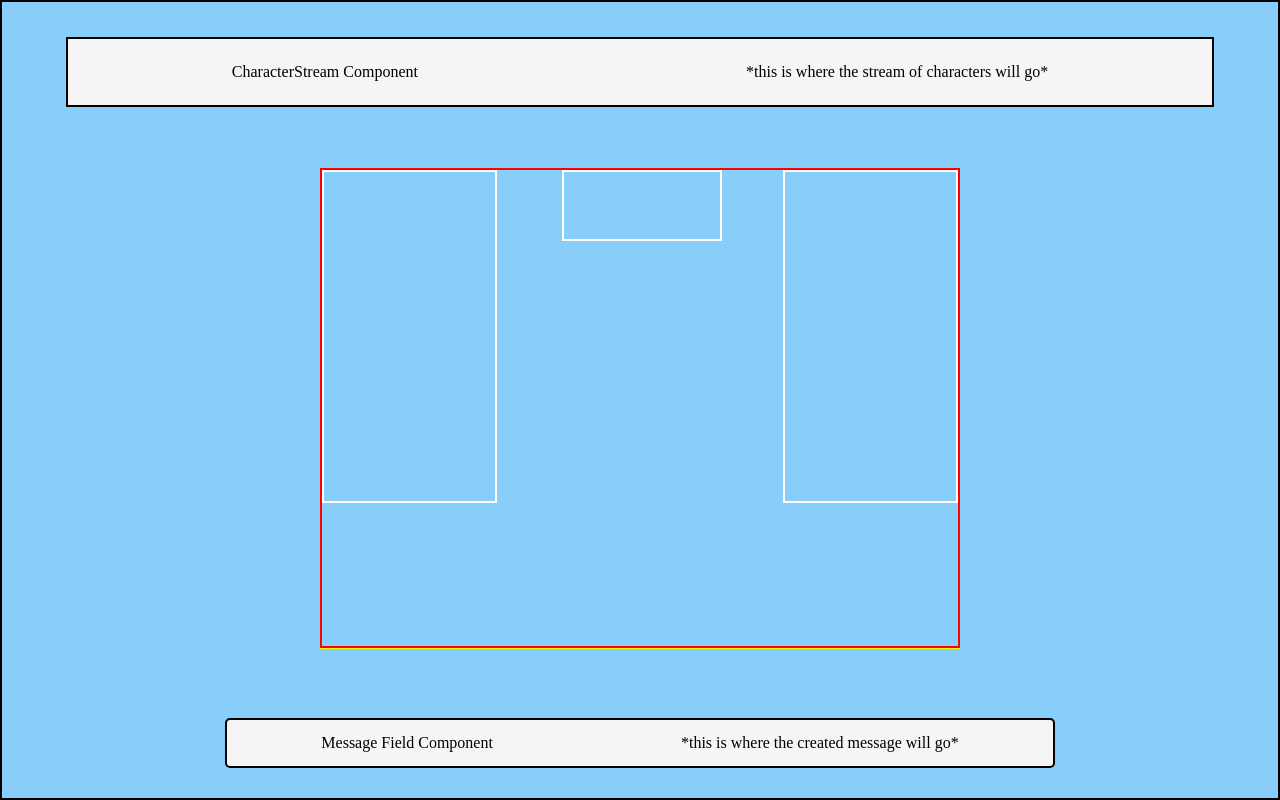
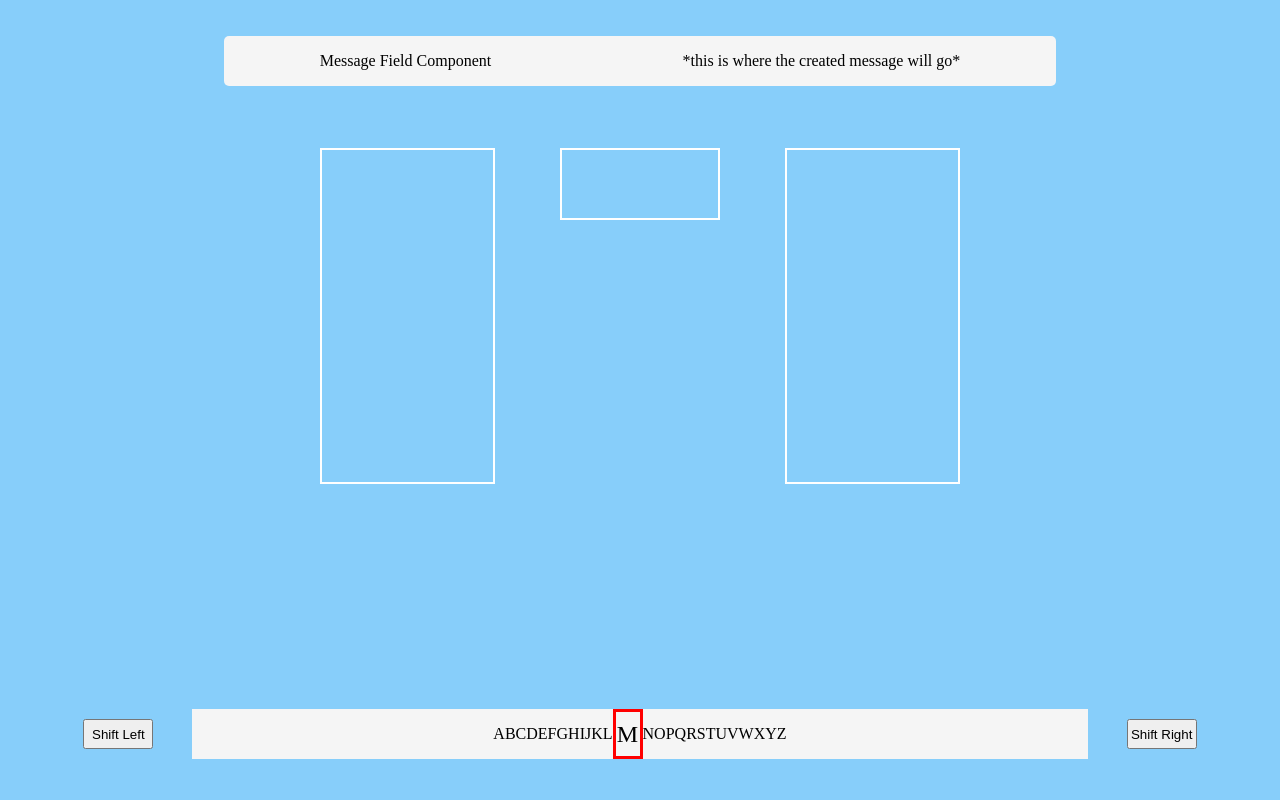
Before and after one commit to jffhtchr/Thought_Bubbles, a React app: page / in a window 1280 px wide. Built offline with nearby package versions, Linux system fonts and the light colour scheme; no server answers; animation ran at ten frames a second.

Commit message:
added scroll feature

```diff
--- a/client/CharacterStream.js
+++ b/client/CharacterStream.js
@@ -2,14 +2,73 @@ import React, { Component } from 'react';
 import ReactDOM from 'react-dom';
 
 export default class CharacterStream extends Component {
+    constructor(props){
+        super(props)
+        this.state = {
+            letters: ["A","B","C","D","E", "F", "G", "H", "I", "J", "K", "L", "M", "N", "O", "P", "Q", "R", "S", "T", "U", "V", "W", "X", "Y", "Z"],
+            selectedCharacter: "M"
+        }
+        this.shiftLeft = this.shiftLeft.bind(this);
+        this.shiftRight = this.shiftRight.bind(this)
+    }
+
+    shiftRight(){
+        console.log('shifted Right!')
+        var arr = this.state.letters;
+        arr.slice(0, 3).join(",");
+        arr.push(arr.shift());
+        var selectedCharacter = arr[Math.floor((arr.length-1)/2)];
+        this.setState({letters: arr, selectedCharacter: selectedCharacter})
+        this.forceUpdate()
+    }
+
+    shiftLeft(){
+        console.log('shifted Left!')
+        var arr = this.state.letters;
+        arr.unshift(arr.pop());
+        var selectedCharacter = arr[Math.floor((arr.length-1)/2)];
+        this.setState({letters: arr, selectedCharacter: selectedCharacter})
+        this.forceUpdate()
+    }
+
+
+
+
     render() {
 
     return (
 
     <div id="character-stream-container">
-        <p>CharacterStream Component</p>
-        <p> *this is where the stream of characters will go*</p>
+
+        <button id="left-button" onClick={this.shiftLeft}>Shift Left</button>
+
+        <div id="characters">
+            <div id="left-characters">
+                {this.state.letters.filter((letter, i)=>{
+                    if(i<((this.state.letters.length/2)-1)){
+                        return(
+                            <p>{letter}</p>
+                        )
+                    }
+                })}
+            </div>
+
+            <div id="selected-character">{this.state.selectedCharacter}</div>
+
+            <div id="right-characters">
+                {this.state.letters.filter((letter, i)=>{
+                    if(i>((this.state.letters.length/2)-1)){
+                        return(
+                            <p>{letter}</p>
+                        )
+                    }
+                })}
+            </div>
+        </div>
+
+        <button id="right-button" onClick={this.shiftRight}>Shift Right</button>
     </div>
+
 
     );
     }
--- a/client/Main.js
+++ b/client/Main.js
@@ -11,9 +11,9 @@ export default class Main extends Component {
 
     <div id="main-container">
 
+        <MessageField />
+        <Video />
         <CharacterStream />
-        <Video />
-        <MessageField />
 
     </div>
 
--- a/client/Video.js
+++ b/client/Video.js
@@ -9,20 +9,15 @@ export default class Video extends Component {
     componentDidMount(){
         var lastImageData;
         var canvasSource = document.getElementById("canvas-source")
-        // console.log(canvasSource,"^^^^^^^")
         var canvasBlended = document.getElementById("canvas-blended")
-        // console.log(canvasBlended, "&&&&&&&")
         var contextSource = canvasSource.getContext('2d');
-        // console.log("contextSource", contextSource)
         var contextBlended = canvasBlended.getContext('2d');
-        // console.log("contextBlended", contextBlended)
 
         var video = document.getElementById("video")
         var content = document.getElementById("video-container");
         var canvases = document.getElementsByClassName("canvas")
 
         // mirror video
-
 	    contextSource.translate(canvasSource.width, 0);
 	    contextSource.scale(-1, 1);
 
@@ -179,25 +174,34 @@ export default class Video extends Component {
                 average = Math.round(average / (blendedData.data.length * 0.25));
                 if (average > 10) {
                     data = {confidence: average, spot: spotzzz[r]};
-                    if(data.spot.el.id === "right-box"){
+                    var id = data.spot.el.id
+                    if(id === "right-box"){
                         console.log("RIGHT BOX")
+                        // setRandomColor(id)
                     }
-                    if(data.spot.el.id === "left-box"){
+                    if(id === "left-box"){
                         console.log("LEFT BOX")
+                        // setRandomColor(id)
                     }
-                    if(data.spot.el.id === "top-box"){
+                    if(id === "top-box"){
                         console.log("TOP BOX")
+                        // setRandomColor(id)
                     }
                 }
             }
         }
 
-        function makeRed(id){
-            document.getElementById(`${id}`).style.backgroundColor = 'red';
+        function getRandomColor() {
+            var letters = '0123456789ABCDEF';
+            var color = '#';
+            for (var i = 0; i < 6; i++) {
+              color += letters[Math.floor(Math.random() * 16)];
+            }
+            return color;
         }
 
-        function makeNormal(id){
-            document.getElementById(`${id}`).style.backgroundColor = 'none';
+        function setRandomColor(id) {
+            document.getElementById(`${id}`).style.backgroundColor = getRandomColor();
         }
     }
 
--- /dev/null
+++ b/client/redux/characterStreamReducer.js
@@ -0,0 +1,3 @@
+function characterStreamReducer (state = {}, action) {
+    return state;
+  }
--- /dev/null
+++ b/client/redux/index.js
@@ -0,0 +1,5 @@
+import { combineReducers } from 'redux';
+import characterStream from './characterStreamReducer';
+
+
+export default combineReducers({ characterStream });
--- a/package.json
+++ b/package.json
@@ -14,7 +14,11 @@
     "pg-hstore": "^2.3.2",
     "react": "^16.2.0",
     "react-dom": "^16.2.0",
+    "react-redux": "^5.0.6",
     "react-router-dom": "^4.2.2",
+    "redux": "^3.7.2",
+    "redux-logger": "^3.0.6",
+    "redux-thunk": "^2.2.0",
     "sequelize": "^4.31.2"
   },
   "devDependencies": {
--- a/public/style.css
+++ b/public/style.css
@@ -7,7 +7,7 @@
 /*-------- MAIN.JS ---------*/
 
 #main-container{
-    border:2px  solid black;
+    /* border:2px  solid black; */
     display: flex;
     flex-direction: column;
     align-items: center;
@@ -19,15 +19,40 @@
 /*------- CHARACTERSTREAM.JS -------*/
 
 #character-stream-container{
-    border:2px solid black;
+    /* border:2px solid black; */
     display: flex;
     flex-direction: row;
     justify-content: space-around;
     align-items: center;
     height: 70px;
     width: 90%;
-    background-color:whitesmoke;
+    /* background-color:whitesmoke; */
     margin-top:5px;
+}
+
+#selected-character{
+    border: 3px solid red;
+    display: flex;
+    align-items: center;
+    justify-content: center;
+    height: 50px;
+    width: 30px;
+    font-size: 1.5em;
+}
+
+#characters{
+    /* border:2px solid black; */
+    display: flex;
+    flex-direction: row;
+    align-items: center;
+    justify-content: center;
+    width: 70vw;
+    background-color: whitesmoke
+}
+
+button{
+    height:30px;
+    width: 70px;
 }
 
 /*-------- VIDEO.JS --------*/
@@ -38,7 +63,7 @@
 }
 
 video{
-    border:2px solid purple;
+    /* border:2px solid purple; */
     display: none;
 }
 
@@ -48,14 +73,14 @@ video{
 }
 
 #canvas-source {
-    border:2px solid yellow;
+    /* border:2px solid yellow; */
 	position: absolute;
 	left: 0;
     top: 0;
 }
 
 #canvas-blended {
-    border:2px solid red;
+    /* border:2px solid red; */
 	display: none;
 	position: absolute;
 	bottom: 0;
@@ -67,7 +92,7 @@ video{
 /*-------- MESSAGEFIELD.JS ------*/
 
 #message-field-container{
-    border:2px solid black;
+    /* border:2px solid black; */
     display: flex;
     flex-direction: row;
     justify-content: space-around;
@@ -86,7 +111,7 @@ video{
 /*--------BOXES---------*/
 
 #hot-spots {
-	border:2px solid red;
+	/* border:2px solid red; */
 	position: absolute;
 	/* display: none; */
     height: 480px;
@@ -120,12 +145,3 @@ video{
     right: 240px;
     left: 240px;
 }
-
-#testing{
-    width:160px;
-    height:40px;
-    background-color:red;
-    position: absolute;
-    left:8;
-    top:2020;
-}
```
Also changed, not shown: client/store.js (added, +11 -0 lines), 1 other file.
